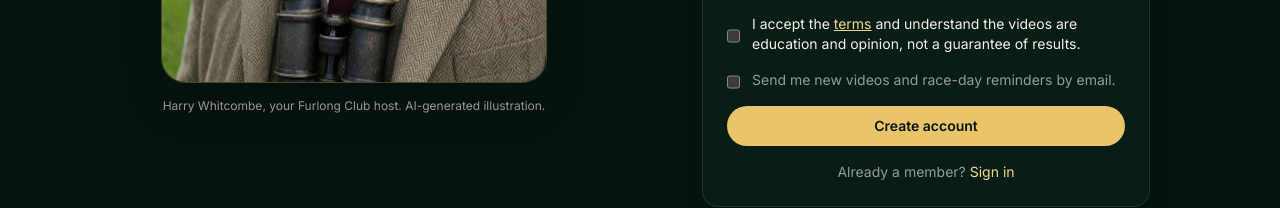
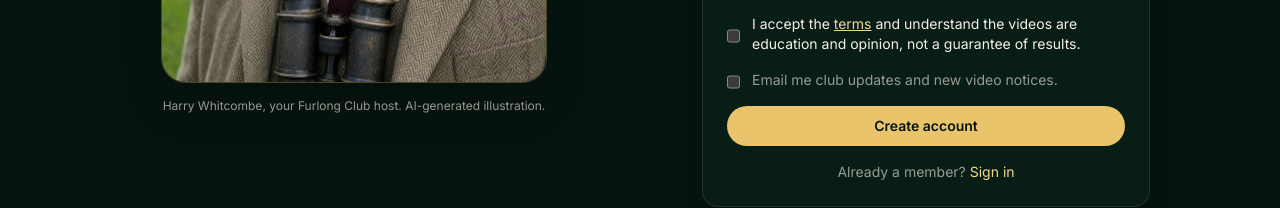
Before and after one commit to tobiasjenni/furlong-club, a Next.js app: page /signup in a window 1280 px wide. Shown: the part 652-860 px from the top of the page. Built offline with nearby package versions, Linux system fonts and the light colour scheme; no server answers.

Commit message:
Use supported Next.js release and clarify protected account settings

```diff
--- a/package.json
+++ b/package.json
@@ -4,7 +4,7 @@
   "private": true,
   "scripts": {
     "dev": "next dev",
-    "build": "next build",
+    "build": "next build --webpack",
     "start": "next start",
     "lint": "tsc --noEmit",
     "db:migrate": "prisma migrate dev",
@@ -27,7 +27,7 @@
     "bcryptjs": "2.4.3",
     "jose": "5.9.6",
     "lossless-json": "^4.3.2",
-    "next": "15.5.28",
+    "next": "16.4.2",
     "qrcode": "1.5.4",
     "react": "19.1.0",
     "react-dom": "19.1.0",
--- a/src/app/account/AccountForms.tsx
+++ b/src/app/account/AccountForms.tsx
@@ -10,7 +10,7 @@ export function ProfileForm({ name, country, marketing }: { name: string; countr
     <form action={action} className="space-y-4">
       <div><label className="label" htmlFor="name">Name</label><input className="input" id="name" name="name" defaultValue={name} required /></div>
       <div><label className="label" htmlFor="country">Country</label><input className="input" id="country" name="country" defaultValue={country} /></div>
-      <label className="flex gap-3 text-sm"><input type="checkbox" name="marketing" defaultChecked={marketing} className="mt-1 accent-gold-400" /><span>Email me new videos and race-day reminders</span></label>
+      <label className="flex gap-3 text-sm"><input type="checkbox" name="marketing" defaultChecked={marketing} className="mt-1 accent-gold-400" /><span>Email me club updates and new video notices</span></label>
       <FormMessage state={state} />
       <SubmitButton className="btn-gold">Save profile</SubmitButton>
     </form>
--- a/src/app/account/DangerZone.tsx
+++ b/src/app/account/DangerZone.tsx
@@ -4,7 +4,7 @@ import { closeAccount, signOutEverywhere } from "@/app/actions/auth";
 import { FormMessage } from "@/components/FormMessage";
 import { SubmitButton } from "@/components/SubmitButton";
 
-export function DangerZone() {
+export function DangerZone({ protectedAccount = false }: { protectedAccount?: boolean }) {
   const [state, action] = useActionState(closeAccount, null);
   return (
     <div className="grid gap-4 md:grid-cols-2">
@@ -13,7 +13,7 @@ export function DangerZone() {
         <p className="muted mt-1 text-sm">Signed in on a shared or lost device? Sign out everywhere, including here.</p>
         <form action={signOutEverywhere} className="mt-4"><button className="btn-ghost">Sign out on all devices</button></form>
       </div>
-      <div className="card">
+      {protectedAccount ? <div className="card"><h2 className="text-xl">Protected admin account</h2><p className="muted mt-2 text-sm">An admin must be demoted to Member before account closure. The Super Admin owner account cannot be closed here.</p></div> : <div className="card">
         <h2 className="text-xl">Take a break or close your account</h2>
         <p className="muted mt-1 text-sm">
           If betting has stopped being fun, closing your account stops all emails and access straight away. To reopen it later, contact support.
@@ -25,7 +25,7 @@ export function DangerZone() {
           <FormMessage state={state} />
           <SubmitButton className="btn-danger">Close my account</SubmitButton>
         </form>
-      </div>
+      </div>}
     </div>
   );
 }
--- a/src/app/account/page.tsx
+++ b/src/app/account/page.tsx
@@ -26,24 +26,24 @@ export default async function AccountPage() {
       <TradingSummary userId={user.id} />
       <div className="grid gap-4 md:grid-cols-3">
         <div className="card"><h2 className="mb-4 text-xl">Profile</h2><p className="muted mb-4 text-sm">{user.email} · {user.emailVerifiedAt ? "confirmed" : "not confirmed yet"}</p><ProfileForm name={user.name ?? ""} country={user.country ?? ""} marketing={user.marketingOptIn} /></div>
-        <div className="card"><h2 className="mb-4 text-xl">Email</h2><EmailForm email={user.email} /></div>
+        <div className="card"><h2 className="mb-4 text-xl">Email</h2>{user.role === "USER" ? <EmailForm email={user.email} /> : <p className="muted text-sm">Admin email changes require a verified ownership review. Contact the owner before changing this address.</p>}</div>
         <div className="card"><h2 className="mb-4 text-xl">Password</h2><PasswordForm /></div>
       </div>
       <div className="card overflow-x-auto">
         <h2 className="mb-4 text-xl">Subscriptions</h2>
         {subs.length === 0 ? <p className="muted text-sm">No paid subscriptions yet.</p> : (
           <table className="table"><thead><tr><th>Plan</th><th>Start</th><th>End</th><th>Status</th></tr></thead>
-            <tbody>{subs.map((s) => <tr key={s.id}><td>{s.plan.name}</td><td>{date(s.startsAt)}</td><td>{date(s.endsAt)}</td><td>{s.endsAt < new Date() ? "EXPIRED" : s.status}</td></tr>)}</tbody></table>
+            <tbody>{subs.map((s) => <tr key={s.id}><td>{s.plan.name}</td><td>{date(s.startsAt)}</td><td>{date(s.endsAt)}</td><td>{s.status === "CANCELLED" ? "Cancelled" : s.endsAt < new Date() ? "Expired" : "Active"}</td></tr>)}</tbody></table>
         )}
       </div>
       <div className="card overflow-x-auto">
         <h2 className="mb-4 text-xl">Payments</h2>
         {payments.length === 0 ? <p className="muted text-sm">No payments yet.</p> : (
           <table className="table"><thead><tr><th>Date</th><th>Plan</th><th>Amount</th><th>Coin</th><th>Status</th></tr></thead>
-            <tbody>{payments.map((p) => <tr key={p.id}><td>{date(p.createdAt)}</td><td>{p.planName ?? "Wallet top-up"}</td><td>{usd(p.amountCents)}</td><td>{p.currency} · {p.network}</td><td><span className={`badge ${statusColor[p.status] ?? "bg-white/10 text-cream/70"}`}>{p.provider === "manual" ? manualDepositLabel(p.status, p.providerStatus) : p.status}</span></td></tr>)}</tbody></table>
+            <tbody>{payments.map((p) => <tr key={p.id}><td>{date(p.createdAt)}</td><td>{p.planName ?? "Wallet top-up"}</td><td>{usd(p.amountCents)}</td><td>{p.currency} · {p.network}</td><td><span className={`badge ${statusColor[p.status] ?? "bg-white/10 text-cream/70"}`}>{p.provider === "manual" ? manualDepositLabel(p.status, p.providerStatus) : p.status.charAt(0) + p.status.slice(1).toLowerCase()}</span></td></tr>)}</tbody></table>
         )}
       </div>
-      <DangerZone />
+      <DangerZone protectedAccount={user.role !== "USER"} />
     </div>
   );
 }
--- a/src/app/signup/SignupForm.tsx
+++ b/src/app/signup/SignupForm.tsx
@@ -39,7 +39,7 @@ export function SignupForm() {
       </label>
       <label className="flex gap-3 text-sm">
         <input type="checkbox" name="marketing" className="mt-1 accent-gold-400" />
-        <span className="muted">Send me new videos and race-day reminders by email.</span>
+        <span className="muted">Email me club updates and new video notices.</span>
       </label>
       <FormMessage state={state} />
       <SubmitButton>Create account</SubmitButton>
```
Also changed, not shown: tsconfig.json (+26 -6 lines), 1 other file (tests, documents, lock files or other folders).
